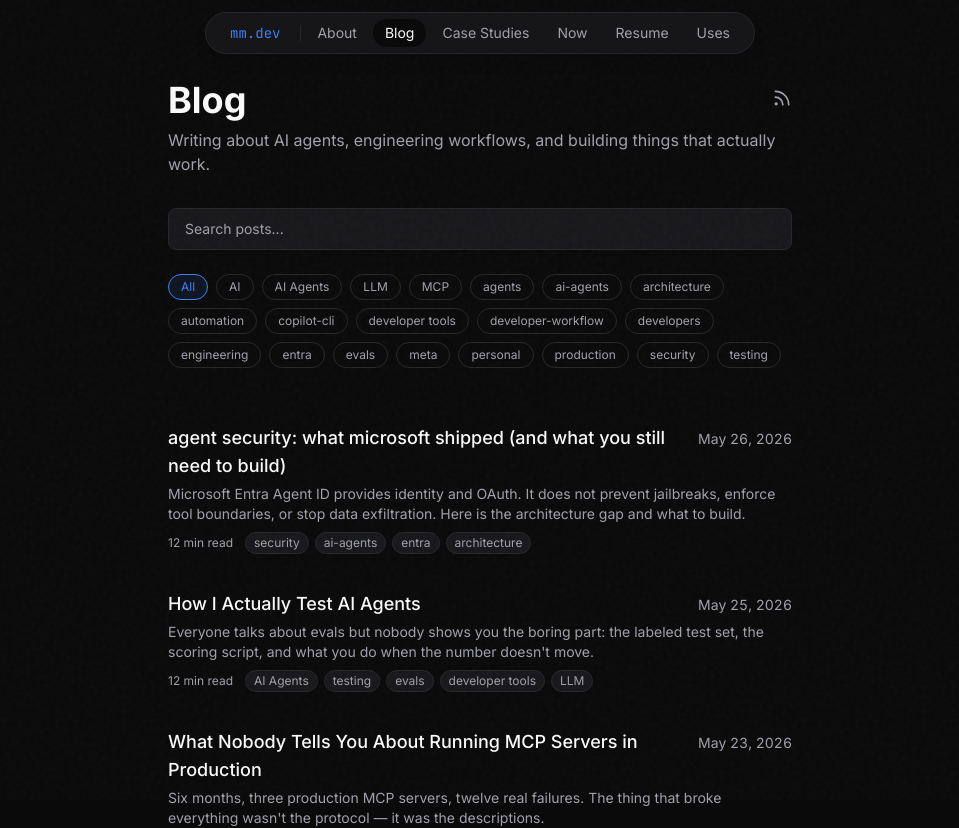
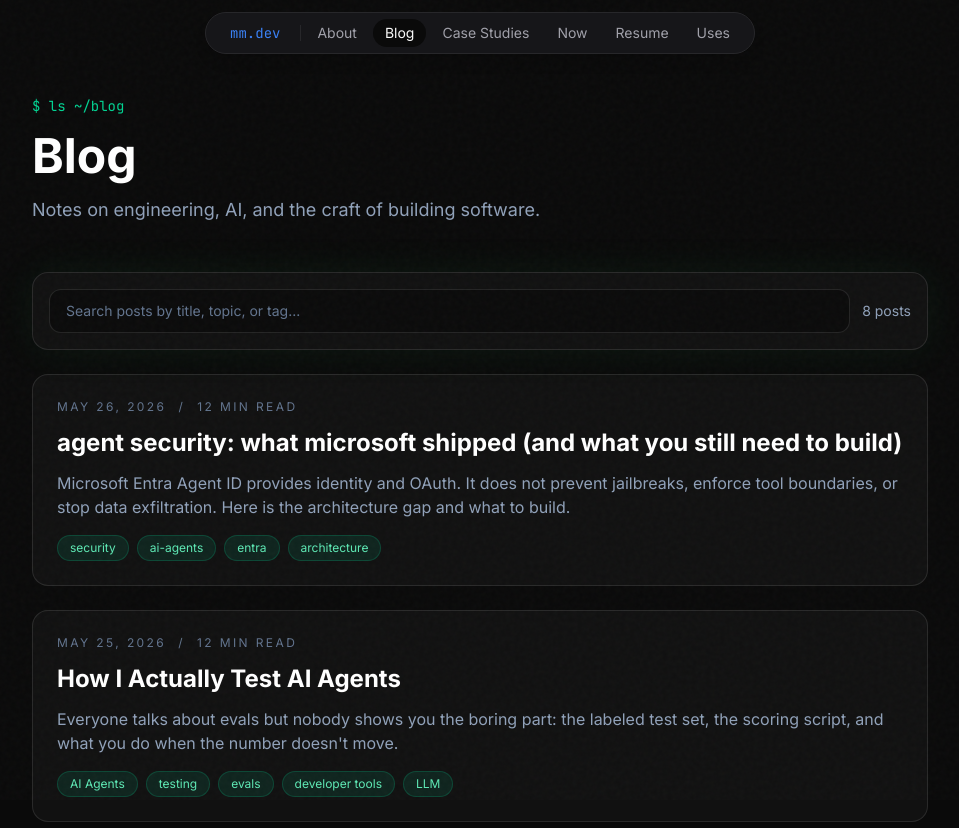
Before and after one commit to maksym-mishchenko/portfolio, a Next.js app: page /blog in a window 1280 px wide. Shown: the top 828 px of the page, without its empty margins (160-1119 px from the left). Built offline with nearby package versions, Linux system fonts and the light colour scheme.

Commit message:
feat(blog): enable post search
Render the blog archive through the search component while preserving server-side post loading.

Co-authored-by: Copilot <223556219+Copilot@users.noreply.github.com>

```diff
--- a/src/app/blog/page.tsx
+++ b/src/app/blog/page.tsx
@@ -1,14 +1,27 @@
-import type { Metadata } from "next";
+import { BlogSearch } from "@/components/BlogSearch";
 import { getAllPosts } from "@/lib/blog";
-import { BlogList } from "@/components/BlogList";
 
-export const metadata: Metadata = {
-  title: "Blog — Maksym Mishchenko",
-  description:
-    "Writing about AI agents, engineering workflows, and building things that actually work.",
+export const metadata = {
+  title: "Blog | Maksym Mishchenko",
+  description: "Thoughts on software engineering, AI systems, and building products.",
 };
 
-export default function BlogPage() {
-  const posts = getAllPosts();
-  return <BlogList posts={posts} />;
+export default async function BlogPage() {
+  const posts = await getAllPosts();
+
+  return (
+    <main className="min-h-screen px-4 py-24 sm:px-6 lg:px-8">
+      <div className="mx-auto max-w-4xl">
+        <div className="mb-12">
+          <p className="mb-4 font-mono text-sm text-emerald-400">$ ls ~/blog</p>
+          <h1 className="mb-4 text-4xl font-bold text-white sm:text-5xl">Blog</h1>
+          <p className="text-lg text-slate-400">
+            Notes on engineering, AI, and the craft of building software.
+          </p>
+        </div>
+
+        <BlogSearch posts={posts} />
+      </div>
+    </main>
+  );
 }
```
